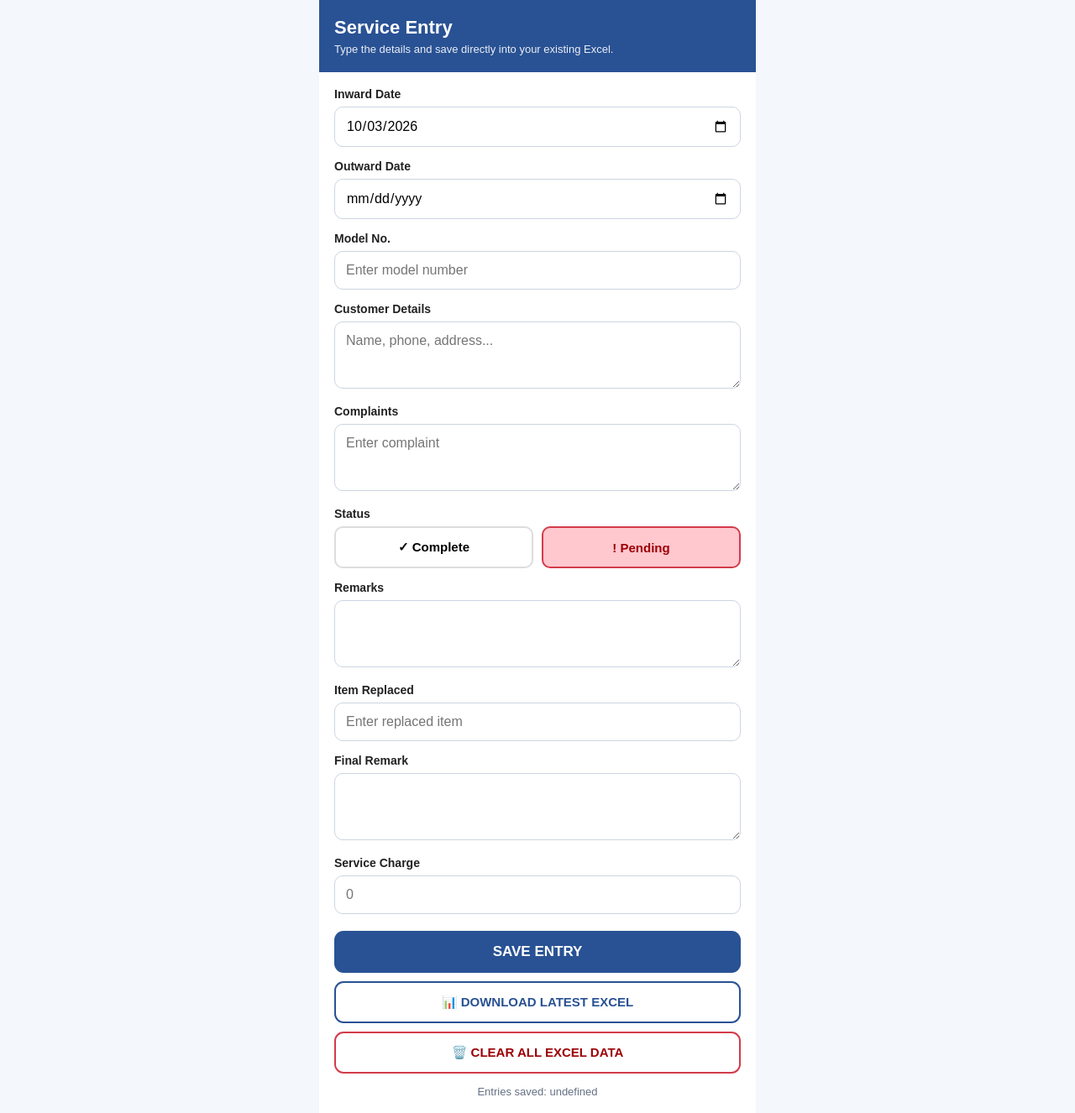
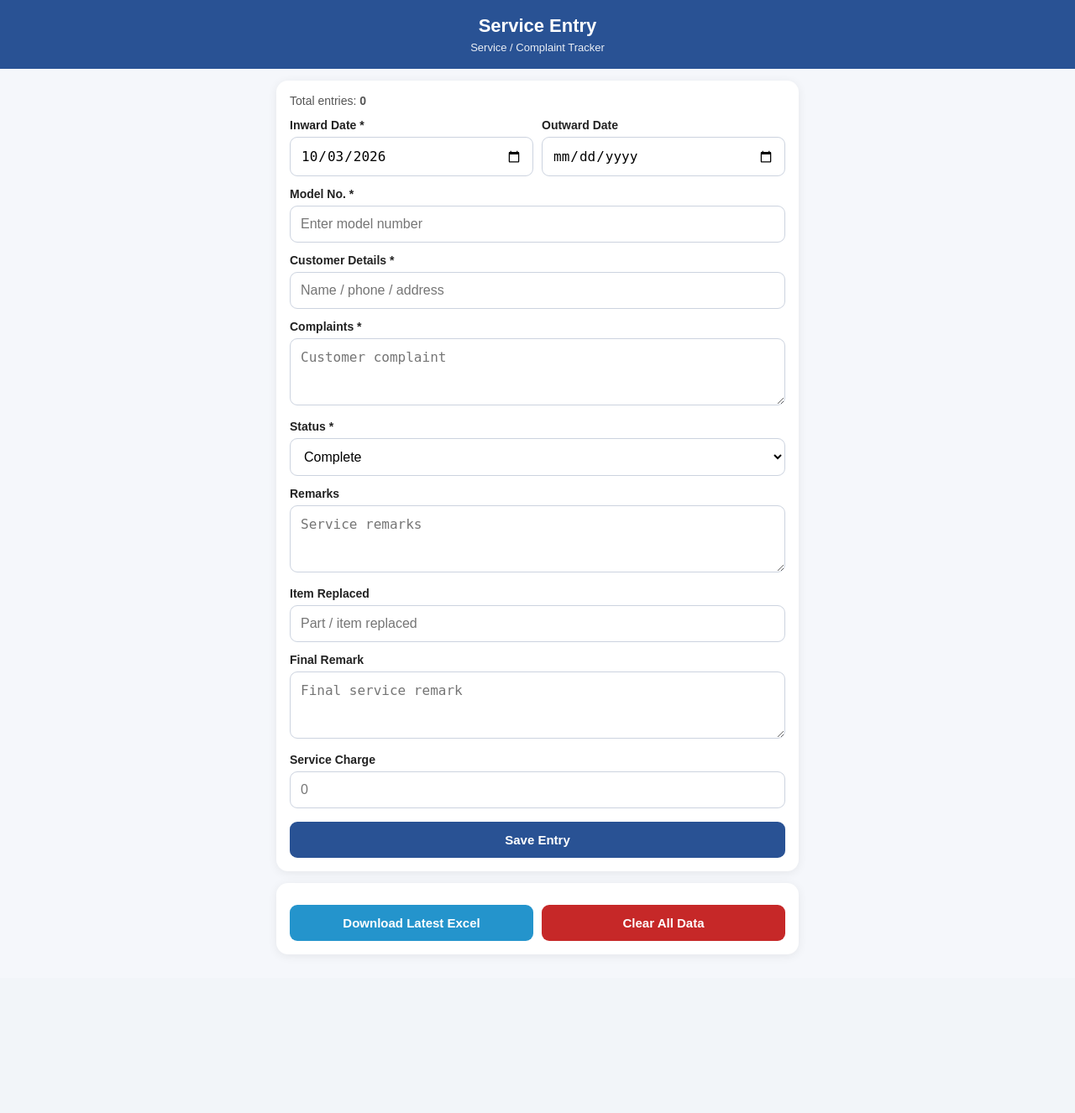
Before and after one commit to muthumusthafa8998-max/report-entry, a Flask app: page / in a window 1280 px wide. Shown: the whole page at 84% size. After the commit the page ends 1137 px from the top, so only its background shows below. Run offline with Flask 3, Linux system fonts and the light colour scheme.

Commit message:
Add files via upload

```diff
--- a/templates/index.html
+++ b/templates/index.html
@@ -2,82 +2,167 @@
 <html lang="en">
 <head>
 <meta charset="utf-8">
-<meta name="viewport" content="width=device-width,initial-scale=1,viewport-fit=cover">
+<meta name="viewport" content="width=device-width,initial-scale=1">
 <title>Service Entry</title>
 <style>
-*{box-sizing:border-box}body{margin:0;background:#f4f7fb;color:#222;font-family:Arial,sans-serif}
-.app{max-width:520px;margin:auto;min-height:100vh;background:#fff}
-header{background:#295294;color:#fff;padding:20px 18px;position:sticky;top:0;z-index:5}
-h1{margin:0;font-size:22px}header p{margin:5px 0 0;font-size:13px;opacity:.9}
-main{padding:18px}.field{margin-bottom:15px}label{display:block;font-size:14px;font-weight:700;margin-bottom:7px}
-input,textarea{width:100%;font:inherit;font-size:16px;padding:13px;border:1px solid #ccd5e2;border-radius:10px;background:#fff}
-textarea{min-height:80px;resize:vertical}.status{display:grid;grid-template-columns:1fr 1fr;gap:10px}
-.status button{padding:14px;border:2px solid #ddd;border-radius:10px;background:#fff;font-weight:700;font-size:15px}
-.complete.active{background:#c6efce;border-color:#2e9b4b;color:#176b2d}
-.pending.active{background:#ffc7ce;border-color:#d33b4a;color:#9c0006}
-.actions{display:grid;gap:10px;margin-top:20px}.save{border:0;border-radius:11px;background:#295294;color:#fff;padding:15px;font-size:17px;font-weight:700}
-.download{border:2px solid #295294;border-radius:11px;background:#fff;color:#295294;padding:14px;font-weight:700;font-size:15px}.clear{border:2px solid #d33b4a;border-radius:11px;background:#fff;color:#9c0006;padding:14px;font-weight:700;font-size:15px}
-.msg{display:none;margin-top:14px;padding:12px;border-radius:10px;text-align:center;font-weight:700}
-.success{display:block;background:#c6efce;color:#176b2d}.error{display:block;background:#ffc7ce;color:#9c0006}
-.count{text-align:center;color:#667085;font-size:13px;margin-top:14px}
+*{box-sizing:border-box}
+body{margin:0;background:#f5f7fb;color:#222;font-family:Arial,sans-serif}
+header{background:#295294;color:white;padding:18px 16px;text-align:center}
+header h1{margin:0;font-size:22px}
+header p{margin:5px 0 0;font-size:13px;opacity:.9}
+main{max-width:650px;margin:auto;padding:14px}
+.card{background:white;border-radius:14px;padding:16px;box-shadow:0 2px 12px #00000012;margin-bottom:14px}
+label{display:block;font-weight:600;font-size:14px;margin:13px 0 6px}
+input,textarea,select{width:100%;padding:12px;border:1px solid #ccd3df;border-radius:9px;font-size:16px;background:white}
+textarea{min-height:80px;resize:vertical}
+.row{display:grid;grid-template-columns:1fr 1fr;gap:10px}
+button{border:0;border-radius:9px;padding:13px 15px;font-size:15px;font-weight:700;cursor:pointer}
+.primary{width:100%;background:#295294;color:#fff;margin-top:16px}
+.secondary{background:#2494CC;color:white}
+.danger{background:#c62828;color:white}
+.actions{display:grid;grid-template-columns:1fr 1fr;gap:10px;margin-top:10px}
+.status-complete{color:#138a3d;font-weight:700}
+.status-pending{color:#c62828;font-weight:700}
+#msg{margin-top:12px;padding:10px;border-radius:8px;display:none}
+.ok{background:#e7f7ed;color:#13783a}
+.err{background:#fdeaea;color:#a51f1f}
+.count{font-size:14px;color:#555}
+@media(max-width:480px){.row{grid-template-columns:1fr}.actions{grid-template-columns:1fr}}
 </style>
 </head>
 <body>
-<div class="app">
-<header><h1>Service Entry</h1><p>Type the details and save directly into your existing Excel.</p></header>
+<header>
+  <h1>Service Entry</h1>
+  <p>Service / Complaint Tracker</p>
+</header>
 <main>
-<form id="form">
-<div class="field"><label>Inward Date</label><input id="inwardDate" type="date" required></div>
-<div class="field"><label>Outward Date</label><input id="outwardDate" type="date"></div>
-<div class="field"><label>Model No.</label><input id="modelNo" placeholder="Enter model number"></div>
-<div class="field"><label>Customer Details</label><textarea id="customerDetails" placeholder="Name, phone, address..."></textarea></div>
-<div class="field"><label>Complaints</label><textarea id="complaints" placeholder="Enter complaint"></textarea></div>
-<div class="field"><label>Status</label><div class="status">
-<button type="button" id="complete" class="complete">✓ Complete</button>
-<button type="button" id="pending" class="pending active">! Pending</button>
-</div></div>
-<div class="field"><label>Remarks</label><textarea id="remarks"></textarea></div>
-<div class="field"><label>Item Replaced</label><input id="itemReplaced" placeholder="Enter replaced item"></div>
-<div class="field"><label>Final Remark</label><textarea id="finalRemark"></textarea></div>
-<div class="field"><label>Service Charge</label><input id="serviceCharge" type="number" min="0" step="0.01" inputmode="decimal" placeholder="0"></div>
-<div class="actions"><button class="save" type="submit">SAVE ENTRY</button>
-<button class="download" type="button" id="download">📊 DOWNLOAD LATEST EXCEL</button>
-<button class="clear" type="button" id="clear">🗑️ CLEAR ALL EXCEL DATA</button></div>
-<div id="msg" class="msg"></div><div id="count" class="count">Entries saved: 0</div>
-</form>
-</main></div>
+<div class="card">
+  <div class="count">Total entries: <strong id="count">0</strong></div>
+
+  <form id="form">
+    <div class="row">
+      <div>
+        <label>Inward Date *</label>
+        <input id="inward_date" type="date" required>
+      </div>
+      <div>
+        <label>Outward Date</label>
+        <input id="outward_date" type="date">
+      </div>
+    </div>
+
+    <label>Model No. *</label>
+    <input id="model_no" placeholder="Enter model number" required>
+
+    <label>Customer Details *</label>
+    <input id="customer_details" placeholder="Name / phone / address" required>
+
+    <label>Complaints *</label>
+    <textarea id="complaints" placeholder="Customer complaint" required></textarea>
+
+    <label>Status *</label>
+    <select id="status" required>
+      <option value="Complete">Complete</option>
+      <option value="Pending">Pending</option>
+    </select>
+
+    <label>Remarks</label>
+    <textarea id="remarks" placeholder="Service remarks"></textarea>
+
+    <label>Item Replaced</label>
+    <input id="item_replaced" placeholder="Part / item replaced">
+
+    <label>Final Remark</label>
+    <textarea id="final_remark" placeholder="Final service remark"></textarea>
+
+    <label>Service Charge</label>
+    <input id="service_charge" type="number" step="0.01" min="0" placeholder="0">
+
+    <button class="primary" type="submit">Save Entry</button>
+    <div id="msg"></div>
+  </form>
+</div>
+
+<div class="card">
+  <div class="actions">
+    <button class="secondary" onclick="downloadExcel()">Download Latest Excel</button>
+    <button class="danger" onclick="clearAll()">Clear All Data</button>
+  </div>
+</div>
+</main>
+
 <script>
-const $=id=>document.getElementById(id);
-const localDate=new Date(Date.now()-new Date().getTimezoneOffset()*60000).toISOString().slice(0,10);
-$("inwardDate").value=localDate;let status="Pending";
-$("complete").onclick=()=>{status="Complete";$("complete").classList.add("active");$("pending").classList.remove("active")};
-$("pending").onclick=()=>{status="Pending";$("pending").classList.add("active");$("complete").classList.remove("active")};
-$("form").onsubmit=async e=>{
- e.preventDefault();
- const body={inwardDate:$("inwardDate").value,outwardDate:$("outwardDate").value,modelNo:$("modelNo").value,
- customerDetails:$("customerDetails").value,complaints:$("complaints").value,status,remarks:$("remarks").value,
- itemReplaced:$("itemReplaced").value,finalRemark:$("finalRemark").value,serviceCharge:$("serviceCharge").value};
- try{let r=await fetch("/api/entries",{method:"POST",headers:{"Content-Type":"application/json"},body:JSON.stringify(body)});
- let d=await r.json();if(!r.ok)throw Error(d.error||"Could not save");
- show("Saved successfully — Sl. No. "+d.slno,false);
- ["outwardDate","modelNo","customerDetails","complaints","remarks","itemReplaced","finalRemark","serviceCharge"].forEach(x=>$(x).value="");
- status="Pending";$("pending").classList.add("active");$("complete").classList.remove("active");count();
- }catch(err){show(err.message,true)}
-};
-$("download").onclick=()=>location.href="/api/download";
-$("clear").onclick=async()=>{
- if(!confirm("WARNING: This will permanently clear ALL service entries from the Excel file. Continue?")) return;
- try{
-   let r=await fetch("/api/clear",{method:"POST"});
-   let d=await r.json();
-   if(!r.ok) throw Error(d.error||"Could not clear Excel data");
-   show("All service data has been cleared from Excel.",false);
-   count();
- }catch(err){show(err.message,true)}
-};
-function show(t,err){let m=$("msg");m.textContent=t;m.className="msg "+(err?"error":"success");setTimeout(()=>m.className="msg",3000)}
-async function count(){try{let r=await fetch("/api/count"),d=await r.json();$("count").textContent="Entries saved: "+d.count}catch{}}
-count();
+const $ = id => document.getElementById(id);
+
+function today(){
+  const d=new Date();
+  return new Date(d.getTime()-d.getTimezoneOffset()*60000).toISOString().slice(0,10);
+}
+$("inward_date").value=today();
+
+async function refreshCount(){
+  try{
+    const r=await fetch("/api/count");
+    const j=await r.json();
+    $("count").textContent=j.count ?? 0;
+  }catch(e){}
+}
+refreshCount();
+
+function message(text, ok=true){
+  const el=$("msg");
+  el.textContent=text;
+  el.className=ok?"ok":"err";
+  el.style.display="block";
+  setTimeout(()=>el.style.display="none",4000);
+}
+
+$("form").addEventListener("submit", async e=>{
+  e.preventDefault();
+  const payload={
+    inward_date:$("inward_date").value,
+    outward_date:$("outward_date").value,
+    model_no:$("model_no").value,
+    customer_details:$("customer_details").value,
+    complaints:$("complaints").value,
+    status:$("status").value,
+    remarks:$("remarks").value,
+    item_replaced:$("item_replaced").value,
+    final_remark:$("final_remark").value,
+    service_charge:$("service_charge").value
+  };
+
+  try{
+    const r=await fetch("/api/entries",{
+      method:"POST",
+      headers:{"Content-Type":"application/json"},
+      body:JSON.stringify(payload)
+    });
+    const j=await r.json();
+    if(!r.ok) throw new Error(j.error || "Could not save entry");
+
+    message("Entry saved successfully.");
+    $("form").reset();
+    $("inward_date").value=today();
+    $("status").value="Complete";
+    refreshCount();
+  }catch(err){message(err.message,false)}
+});
+
+function downloadExcel(){
+  window.location.href="/api/download";
+}
+
+async function clearAll(){
+  if(!confirm("Delete ALL service entries? This cannot be undone.")) return;
+  try{
+    const r=await fetch("/api/clear",{method:"POST"});
+    const j=await r.json();
+    if(!r.ok) throw new Error(j.error || "Could not clear data");
+    message("All service data cleared.");
+    refreshCount();
+  }catch(err){message(err.message,false)}
+}
 </script>
 </body>
 </html>
```
